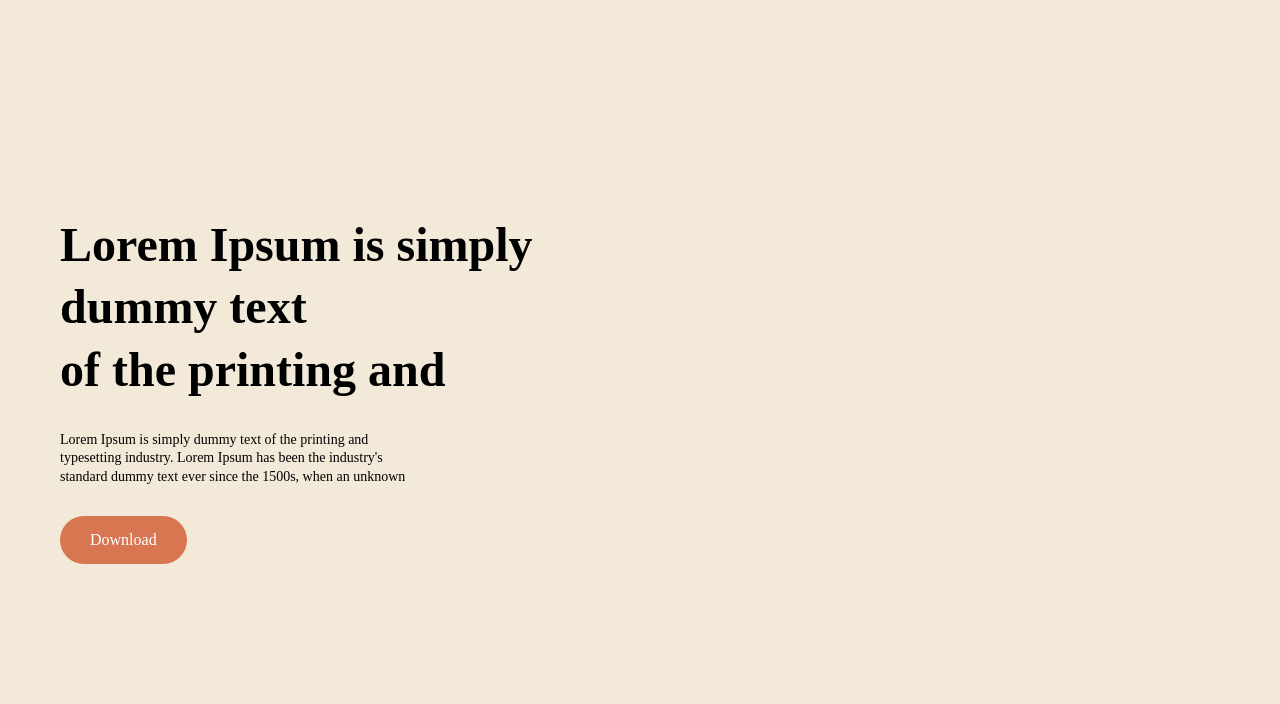
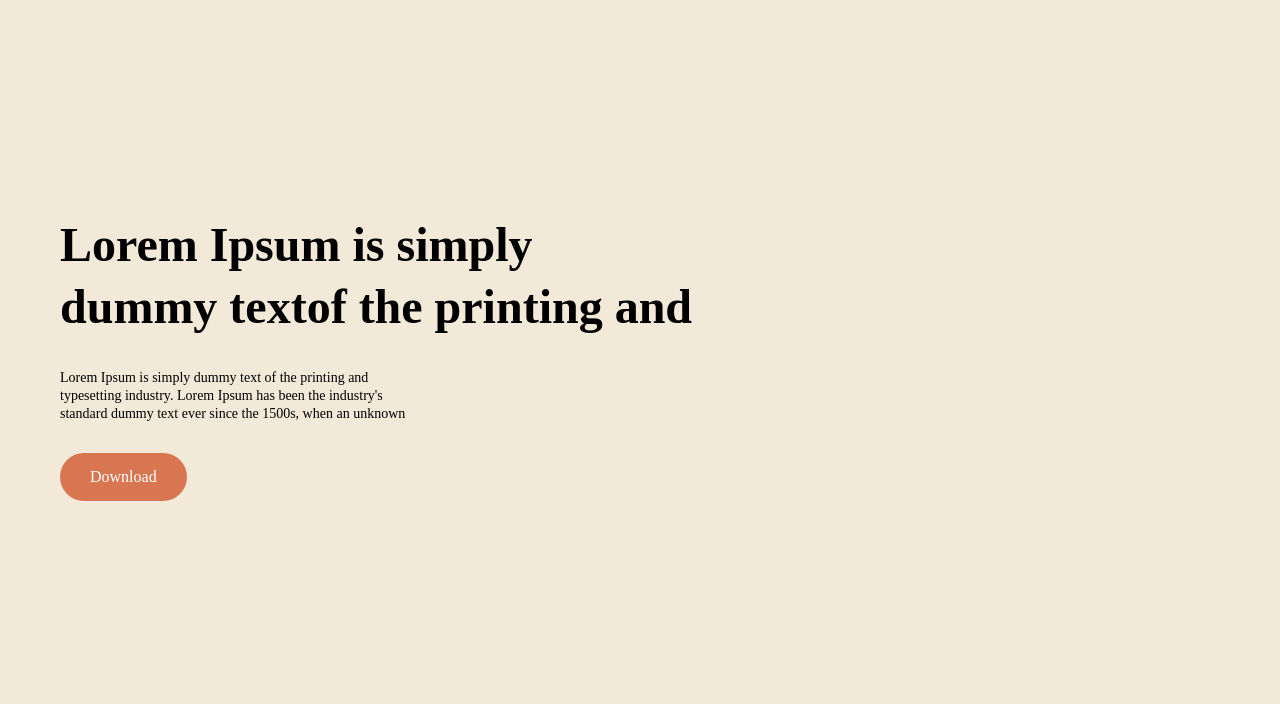
Before and after one commit to silverstar9482/HODU-page, a plain HTML site: page index.html in a window 1280 px wide. Shown: the part 96-800 px from the top of the page. Drawn offline with Linux system fonts and the light colour scheme; a web font is replaced by a local one.

Commit message:
이미지 수정

```diff
--- a/css/style.css
+++ b/css/style.css
@@ -547,6 +547,9 @@ ul {
         width: 60%;
         font-size: 4.8rem;
     }
+    .page-info h2 span {
+        display: inline-block;
+    }
 
     .page-info p {
         width: 30%;
```
Also changed, not shown: images/mobile-page.png, 1 other file.
